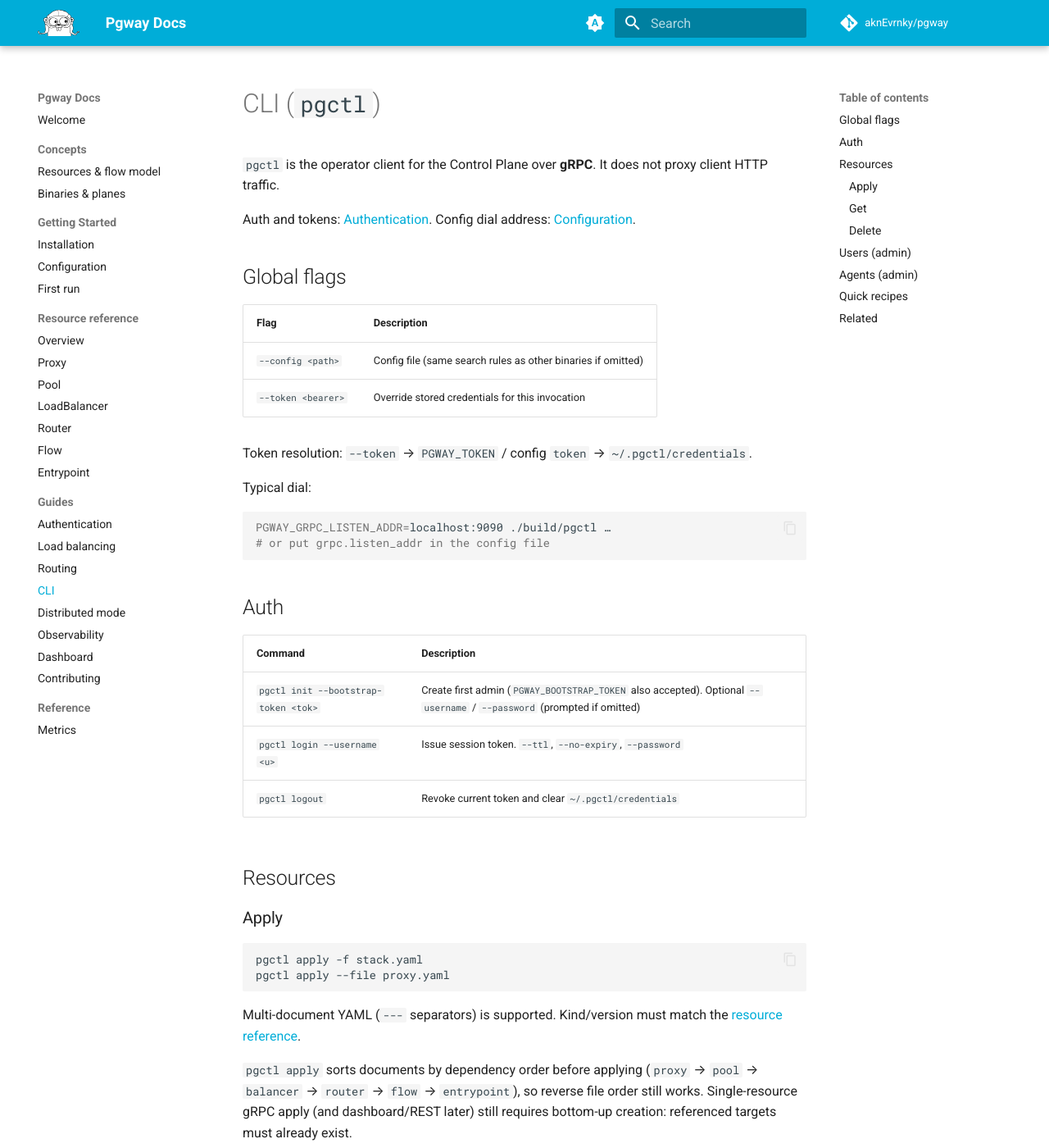
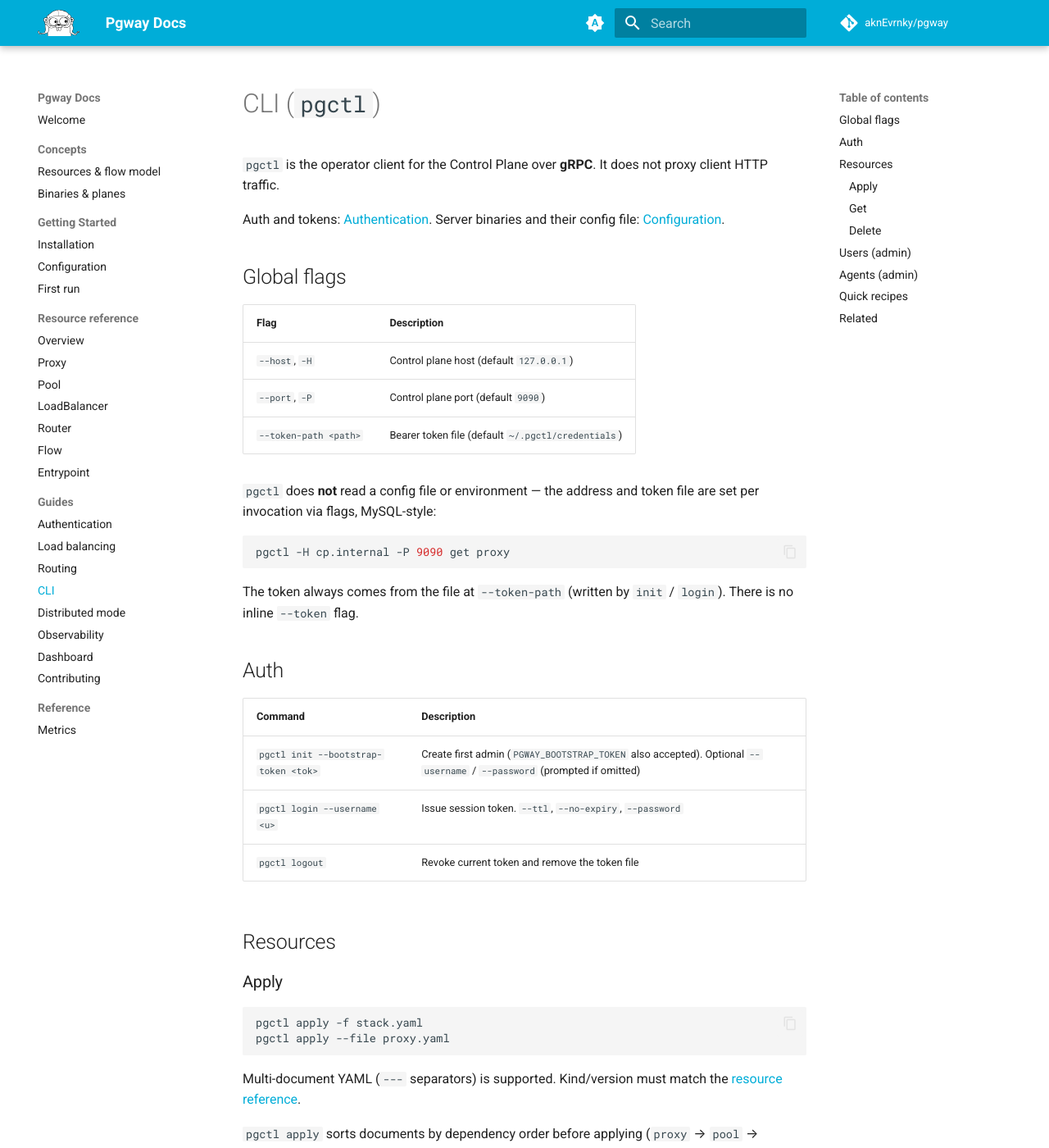
Before and after one commit to aknEvrnky/pgway-docs, an MkDocs documentation site: the page built from docs/guides/cli.md, in a window 1280 px wide and 1400 px high. Shown: the whole window at 82% size. Built offline with MkDocs 1.6.1 and Material for MkDocs 9.7.7, drawn with Linux system fonts in a browser that asks for light colours; comment, search, counter and statistics services are not loaded.

Commit message:
docs: pgctl is config-file free (host/port/token-path flags)
pgctl no longer reads config.toml or PGWAY_* env vars: address comes
from --host/-H and --port/-P (defaults 127.0.0.1:9090) and the bearer
token only from the file at --token-path (default ~/.pgctl/credentials).
Remove the top-level token key from the config reference.

````diff
--- a/docs/guides/cli.md
+++ b/docs/guides/cli.md
@@ -2,23 +2,23 @@
 
 `pgctl` is the operator client for the Control Plane over **gRPC**. It does not proxy client HTTP traffic.
 
-Auth and tokens: [Authentication](authentication.md). Config dial address: [Configuration](../getting-started/configuration.md).
+Auth and tokens: [Authentication](authentication.md). Server binaries and their config file: [Configuration](../getting-started/configuration.md).
 
 ## Global flags
 
 | Flag | Description |
 |------|-------------|
-| `--config <path>` | Config file (same search rules as other binaries if omitted) |
-| `--token <bearer>` | Override stored credentials for this invocation |
+| `--host`, `-H` | Control plane host (default `127.0.0.1`) |
+| `--port`, `-P` | Control plane port (default `9090`) |
+| `--token-path <path>` | Bearer token file (default `~/.pgctl/credentials`) |
 
-Token resolution: `--token` → `PGWAY_TOKEN` / config `token` → `~/.pgctl/credentials`.
-
-Typical dial:
+`pgctl` does **not** read a config file or environment — the address and token file are set per invocation via flags, MySQL-style:
 
 ```bash
-PGWAY_GRPC_LISTEN_ADDR=localhost:9090 ./build/pgctl …
-# or put grpc.listen_addr in the config file
+pgctl -H cp.internal -P 9090 get proxy
 ```
+
+The token always comes from the file at `--token-path` (written by `init` / `login`). There is no inline `--token` flag.
 
 ## Auth
 
@@ -26,7 +26,7 @@ PGWAY_GRPC_LISTEN_ADDR=localhost:9090 ./build/pgctl …
 |---------|-------------|
 | `pgctl init --bootstrap-token <tok>` | Create first admin (`PGWAY_BOOTSTRAP_TOKEN` also accepted). Optional `--username` / `--password` (prompted if omitted) |
 | `pgctl login --username <u>` | Issue session token. `--ttl`, `--no-expiry`, `--password` |
-| `pgctl logout` | Revoke current token and clear `~/.pgctl/credentials` |
+| `pgctl logout` | Revoke current token and remove the token file |
 
 ## Resources
 
````
Also changed, not shown: docs/getting-started/configuration.md (+19 -26 lines), docs/getting-started/first-run.md (+2 -2 lines), docs/guides/authentication.md (+2 -6 lines), docs/guides/distributed.md (+2 -2 lines).
